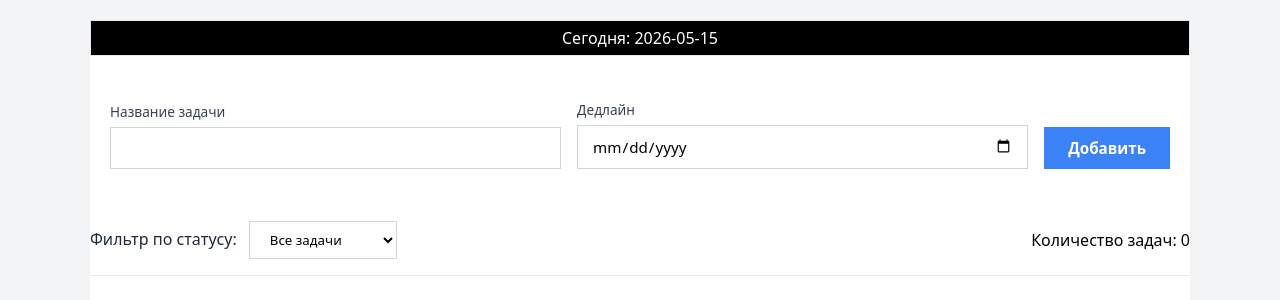
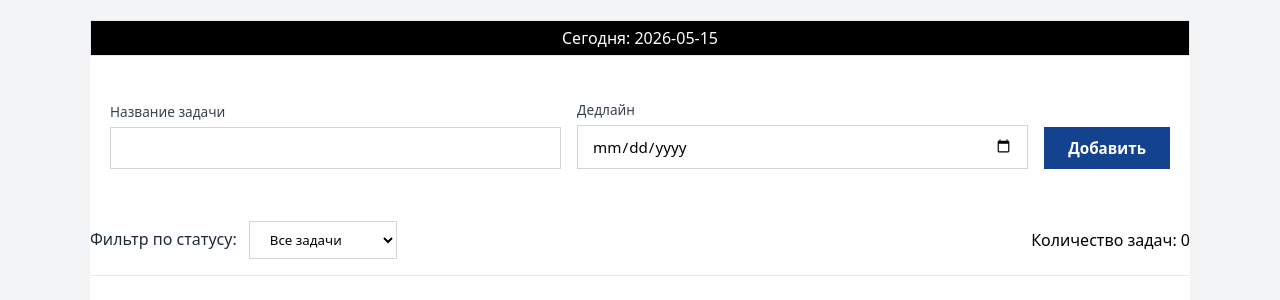
Before and after one commit to goddue/probl-mu-gr-mata, a React (Create React App) app in the folder probmugrmata/: page / in a window 1280 px wide. In both pictures the pointer is over the button "Добавить". Shown: the top 300 px of the page. Built offline with nearby package versions, Linux system fonts and the light colour scheme; the HTML template or start-up script is replaced by a standard one.

Commit message:
minor style changes

```diff
--- a/probmugrmata/src/App.css
+++ b/probmugrmata/src/App.css
@@ -62,6 +62,10 @@ body {
   align-self: flex-end;
 }
 
+.add-btn:hover {
+  background: #13428e;
+}
+
 .tasks-list {
   display: flex;
   flex-direction: column;
@@ -94,6 +98,10 @@ body {
   font-size: 0.95rem;
   height: 42px;
   align-self: flex-end;
+}
+
+.delete-btn:hover {
+  background-color: rgb(104, 0, 0);
 }
 
 .ToDo {
```
